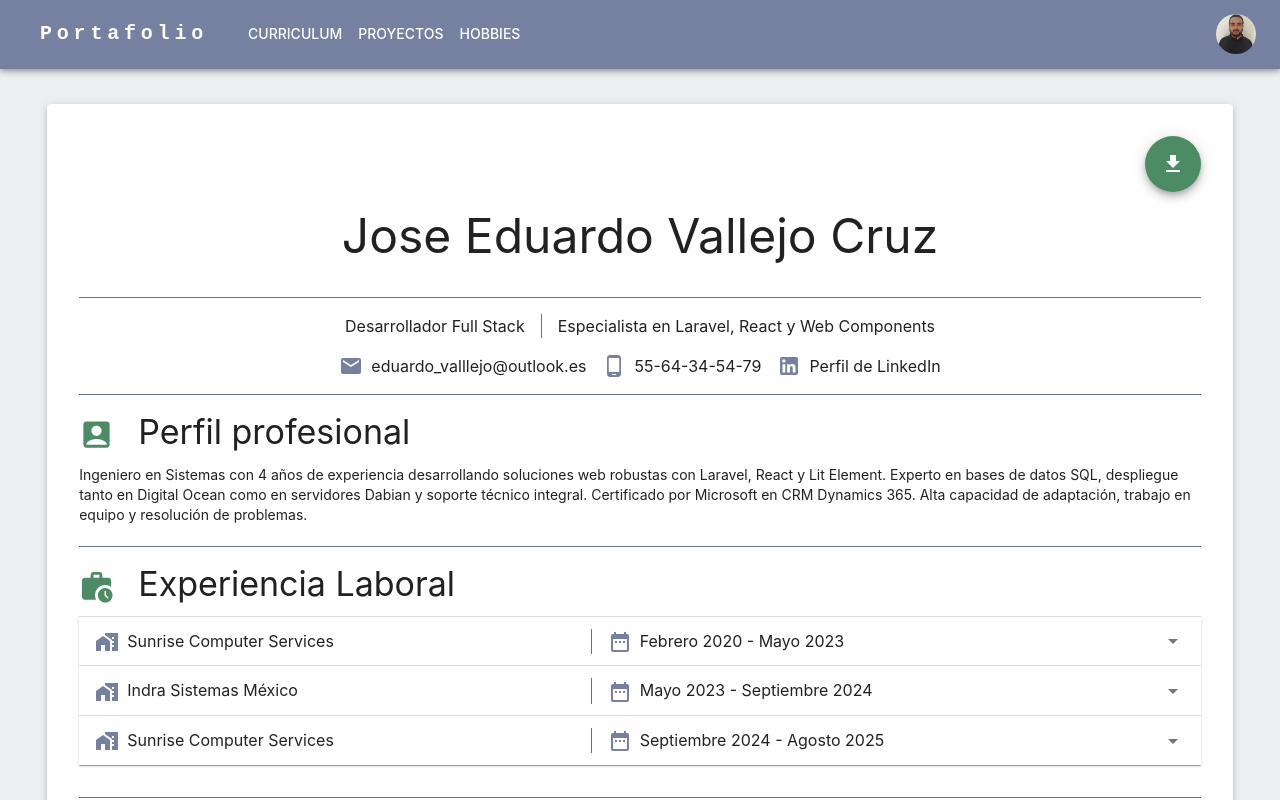
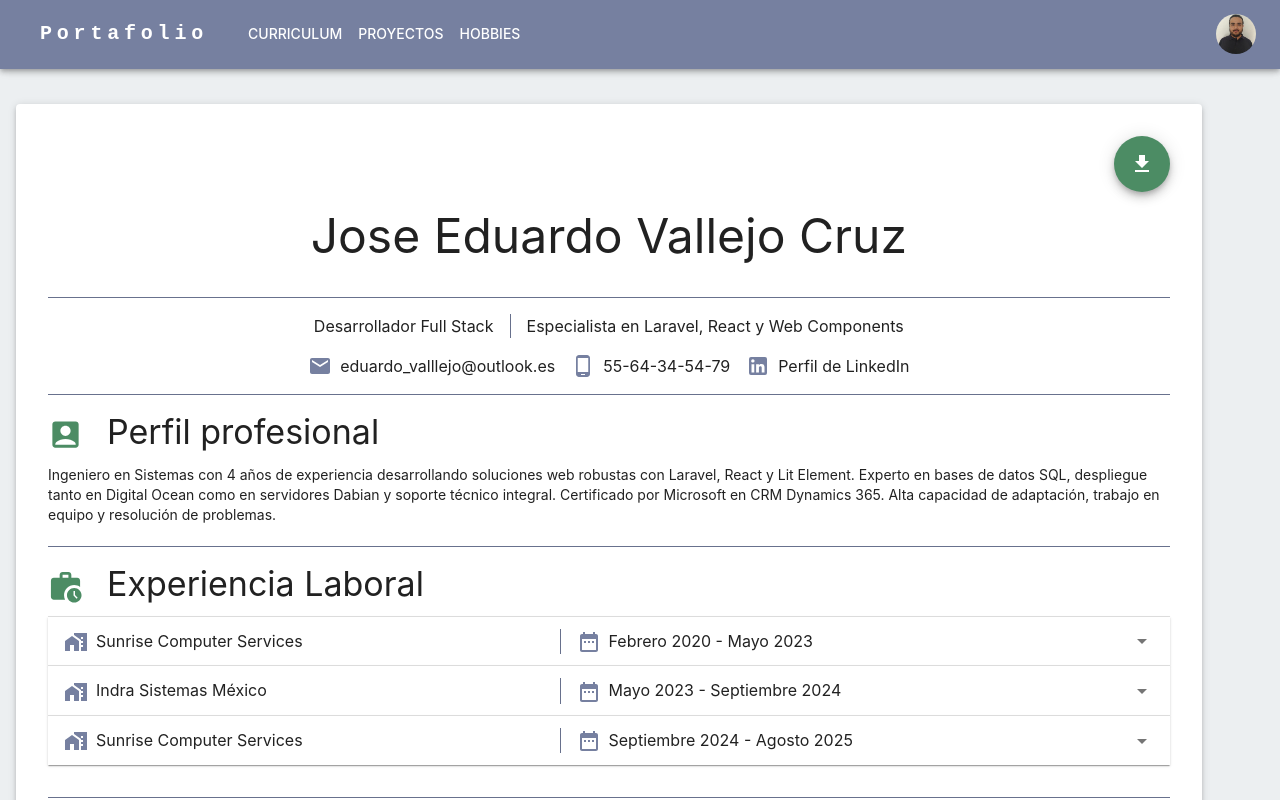
Before and after one commit to Edvalz/Portafolio, a Next.js app: page /cv in a window 1280 px wide. Shown: the top 800 px of the page. Built offline with nearby package versions, Linux system fonts and the light colour scheme; some icons are missing.

Commit message:
feat: se agrega una transición de inicio al CV y se añaden tooltips al correo y al perfil de LinkdeIN

```diff
--- a/app/cv/ContactItem.tsx
+++ b/app/cv/ContactItem.tsx
@@ -1,20 +1,28 @@
 import * as React from "react";
 import Link from "next/link";
-import { Typography, Stack } from "@mui/material";
+import { Typography, Stack, Tooltip } from "@mui/material";
 
 interface ContactItemProps {
   icon: React.ReactNode;
   text: string;
   href?: string;
+  tool: string;
 }
 
-export default function ContactItem({ icon, text, href }: ContactItemProps) {
+export default function ContactItem({
+  icon,
+  text,
+  href,
+  tool,
+}: ContactItemProps) {
   return (
     <Stack direction="row" alignItems="center" spacing={1}>
       {icon}
-      <Typography variant="body1">
-        {href ? <Link href={href}>{text}</Link> : text}
-      </Typography>
+      <Tooltip title={tool} arrow>
+        <Typography variant="body1">
+          {href ? <Link href={href}>{text}</Link> : text}
+        </Typography>
+      </Tooltip>
     </Stack>
   );
 }
--- a/app/cv/page.tsx
+++ b/app/cv/page.tsx
@@ -1,7 +1,7 @@
 "use client";
 
 import * as React from "react";
-import { useRef } from "react";
+import { useRef, useEffect, useState } from "react";
 import ContactItem from "./ContactItem";
 import ExperienceItem from "./ExperienceItem";
 import CertificationItem from "./CertificationsItem";
@@ -11,6 +11,7 @@
 import {
   Typography,
   Box,
+  Collapse,
   Paper,
   Divider,
   Stack,
@@ -39,11 +40,16 @@
 
 export default function CV() {
   const componentRef = useRef<HTMLDivElement>(null);
+  const [collapse, setCollapse] = useState<boolean>(false);
 
   const handlePrint = useReactToPrint({
     contentRef: componentRef,
     documentTitle: "CV_Jose_Eduardo_Vallejo_Cruz",
   });
+
+  useEffect(() => {
+    setCollapse(true);
+  }, []);
 
   return (
     <Box
@@ -56,6 +62,7 @@
         mt: 9,
       }}
     >
+      <Collapse in={collapse} timeout={1500}>
         <Paper
           ref={componentRef}
           elevation={3}
@@ -126,15 +133,18 @@
               icon={<EmailIcon color="primary" />}
               text={email}
               href={`mailto:${email}`}
+              tool="Enviar Correo"
             />
             <ContactItem
               icon={<PhoneAndroidIcon color="primary" />}
               text="55-64-34-54-79"
+              tool=""
             />
             <ContactItem
               icon={<LinkedInIcon color="primary" />}
               text="Perfil de LinkedIn"
               href="https://www.linkedin.com/in/jose-eduardo-vallejo-cruz-7360541b6/"
+              tool="Ir al perfil"
             />
           </Stack>
           <Divider
@@ -231,7 +241,12 @@
             ]}
           />
           <Divider
-          sx={{ width: "100%", mb: 2, mt: 4, backgroundColor: "primary.main" }}
+            sx={{
+              width: "100%",
+              mb: 2,
+              mt: 4,
+              backgroundColor: "primary.main",
+            }}
           />
           <Typography
             variant="h4"
@@ -353,6 +368,7 @@
             ]}
           />
         </Paper>
+      </Collapse>
     </Box>
   );
 }
--- a/app/page.tsx
+++ b/app/page.tsx
@@ -25,7 +25,7 @@
         justifyContent: "center",
         alignItems: "center",
         minHeight: "100vh",
-        mt: 9,
+        mt: 10,
       }}
     >
       <Slide in={show} direction="down" timeout={1500}>
@@ -34,7 +34,6 @@
             maxWidth: 1000,
             bgcolor: "primary.main",
             color: "primary.contrastText",
-            mt: 2,
             mb: 4,
           }}
         >
```
Lines whose indentation alone changed are shown as unchanged.
